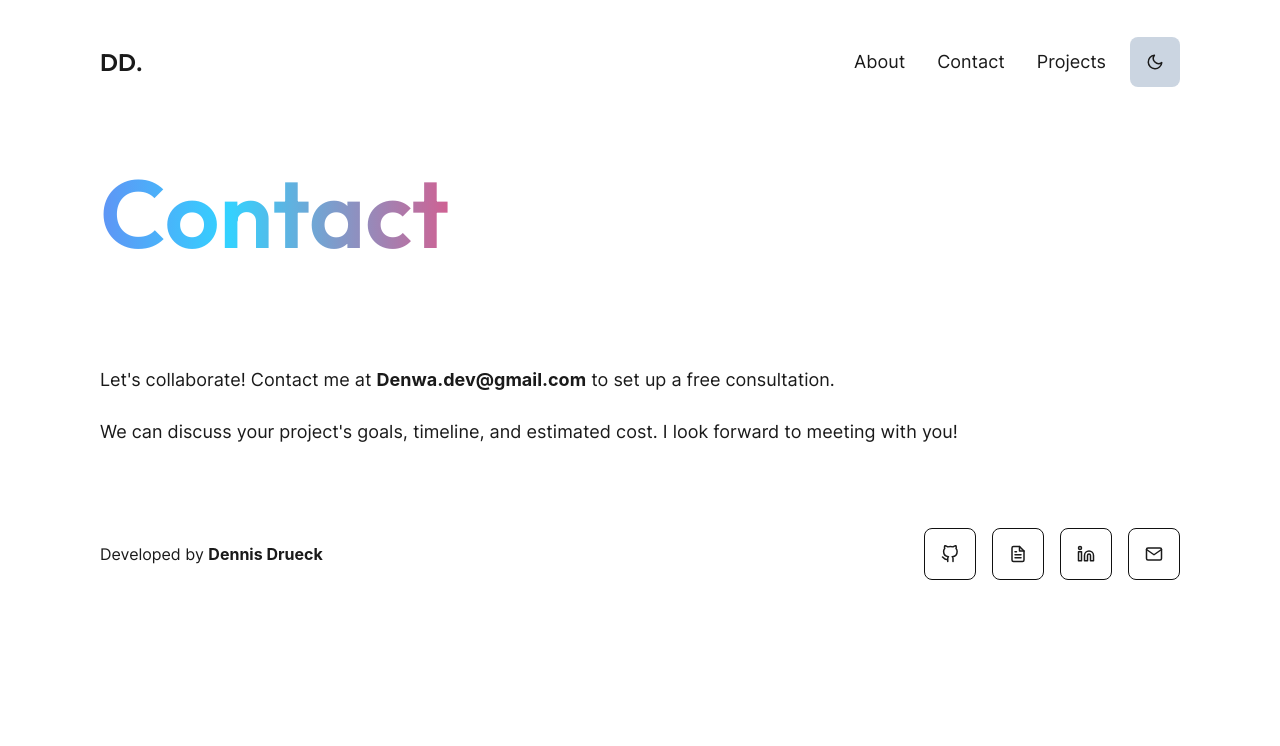
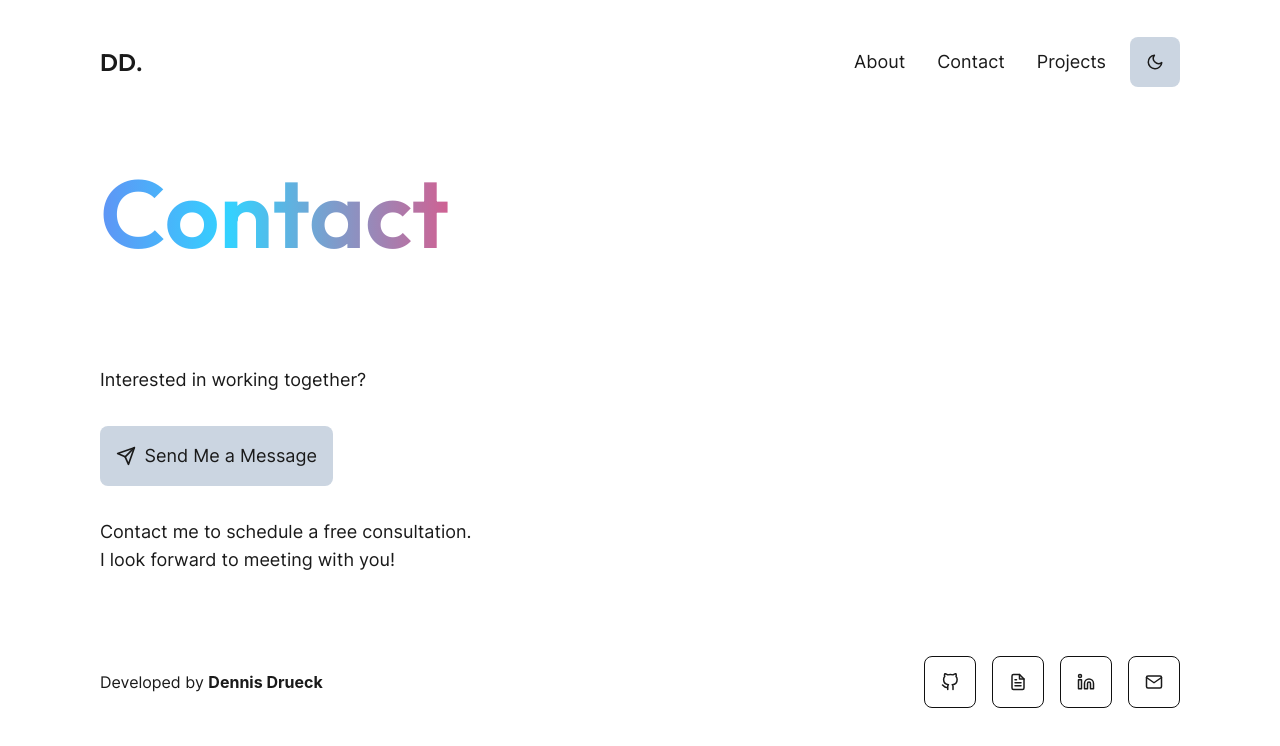
Before and after one commit to d5732/portfolio-astro, an Astro site: page /contact in a window 1280 px wide. Built offline with nearby package versions, Linux system fonts and the light colour scheme; Astro itself is replaced by a stand-in of ours; a web font is replaced by a local one.

Commit message:
feat: contact CTA and verbiage

```diff
--- a/src/pages/contact.astro
+++ b/src/pages/contact.astro
@@ -6,7 +6,6 @@ import MetaHead from "@components/general/MetaHead.astro";
 import Layout from "@layouts/Layout.astro";
 
 const { email } = info as IContactProps;
-const pClasses = "dark:text-light text-lg";
 ---
 
 <!DOCTYPE html>
@@ -24,14 +23,40 @@ const pClasses = "dark:text-light text-lg";
             <section>
                 <h1 style="line-height: 1.2;">Contact</h1>
                 <div class="my-16 w-full">
-                    <p class="mb-6 text-lg dark:text-light">
-                        Let's collaborate! Contact me at <a
-                            class="font-bold dark:text-light"
-                            href={`mailto:${email}`}>{email}</a
-                        > to set up a free consultation.
-                    </p><p class="text-lg dark:text-light">
-                        We can discuss your project's goals, timeline, and
-                        estimated cost. I look forward to meeting with you!
+                    <p class="text-lg dark:text-light">
+                        Interested in working together?
+                    </p>
+                    <div class="my-8 flex items-center gap-8">
+                        <a
+                            target="_blank"
+                            href={info.resumeUrl}
+                            aria-label="Send me a message me"
+                            class="rounded-lg bg-slate-300 p-4 dark:bg-[#202020] dark:text-light"
+                        >
+                            <svg
+                                xmlns="http://www.w3.org/2000/svg"
+                                width="20"
+                                height="20"
+                                viewBox="0 0 24 24"
+                                fill="none"
+                                stroke="currentColor"
+                                stroke-width="2"
+                                stroke-linecap="round"
+                                stroke-linejoin="round"
+                                class="feather feather-send mb-1 inline-block"
+                                ><line x1="22" y1="2" x2="11" y2="13"
+                                ></line><polygon
+                                    points="22 2 15 22 11 13 2 9 22 2"
+                                ></polygon></svg
+                            >
+                            <span class="ml-1 text-lg">Send Me a Message</span>
+                        </a>
+                    </div>
+                    <p class="text-lg dark:text-light">
+                        Contact me to schedule a free consultation.
+                    </p>
+                    <p class="mb-8 text-lg dark:text-light">
+                        I look forward to meeting with you!
                     </p>
                 </div>
             </section>
```
